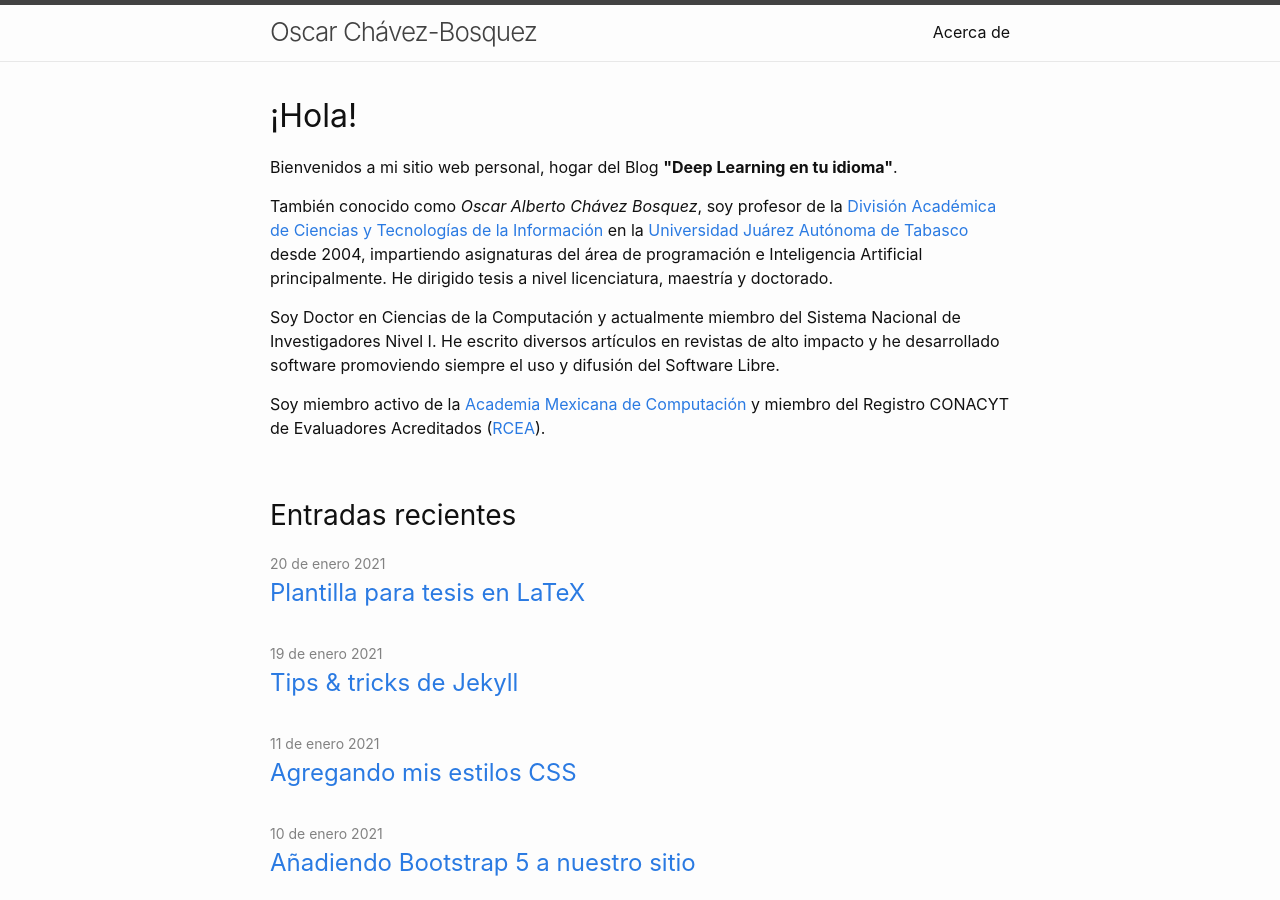
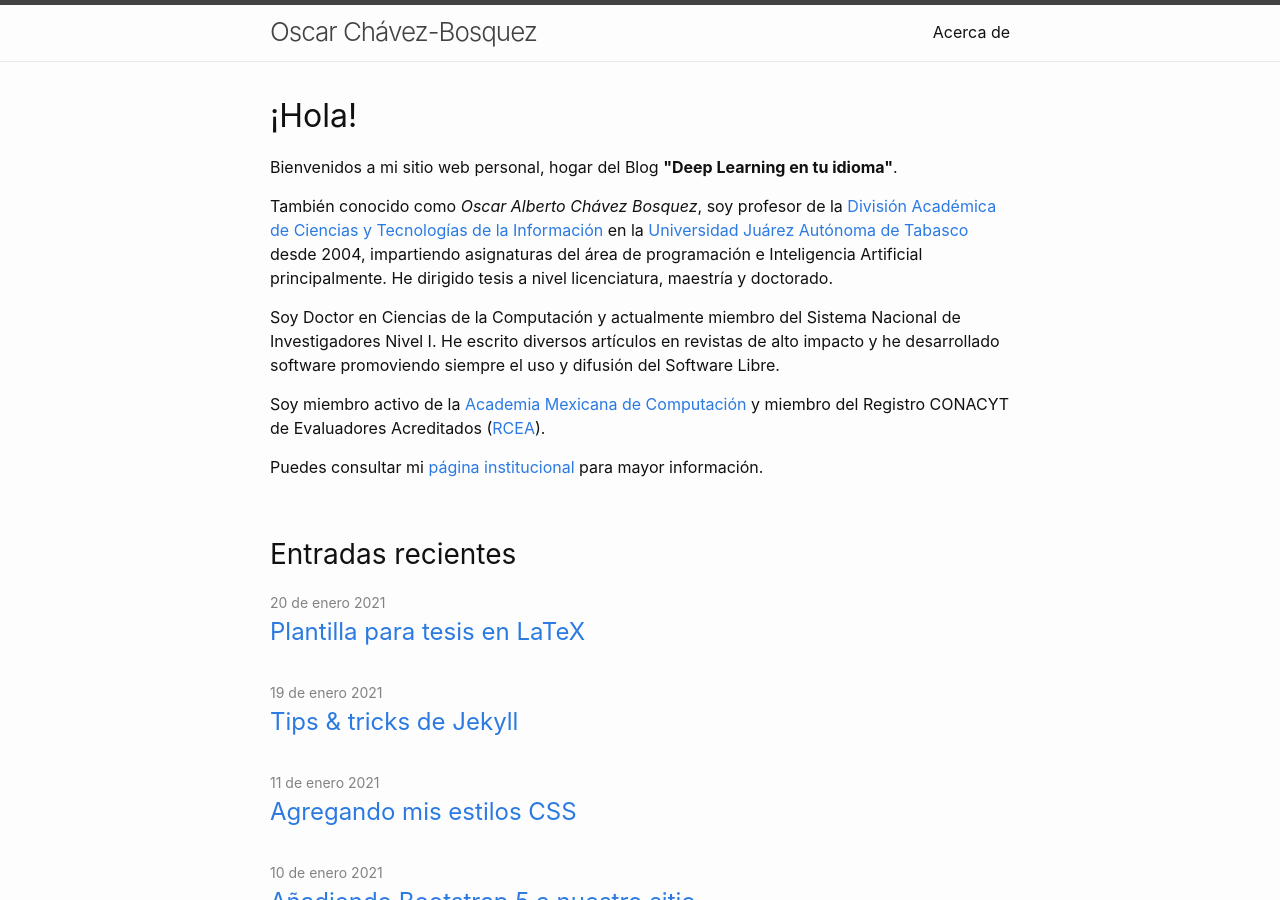
Before and after one commit to chavezbosquez/chavezbosquez.github.io, a Jekyll site: the page built from index.markdown, in a window 1280 px wide and 900 px high. Built offline with Jekyll 4.4.1, drawn with Linux system fonts in a browser that asks for light colours.

Commit message:
Página principal

```diff
--- a/index.markdown
+++ b/index.markdown
@@ -13,6 +13,8 @@ Soy Doctor en Ciencias de la Computación y actualmente miembro del Sistema Naci
 
 Soy miembro activo de la [Academia Mexicana de Computación](http://amexcomp.mx) y miembro del Registro CONACYT de Evaluadores Acreditados ([RCEA](http://2006-2012.conacyt.gob.mx/CooperacionInetrnacional/Evaluacion_y_Cooperacion_Internacional/SINECyT/Paginas/Registro-CONACYT-de-Evaluadores-Acreditados-(RCEA).aspx)).
 
+Puedes consultar mi [página institucional](https://perfil.ujat.mx/oscar.chavez) para mayor información.
+
 <br>
 
 <!-- He studied a Doctorate in Computer Science and currently is member of the National System of Researchers (CONACYT).
```
